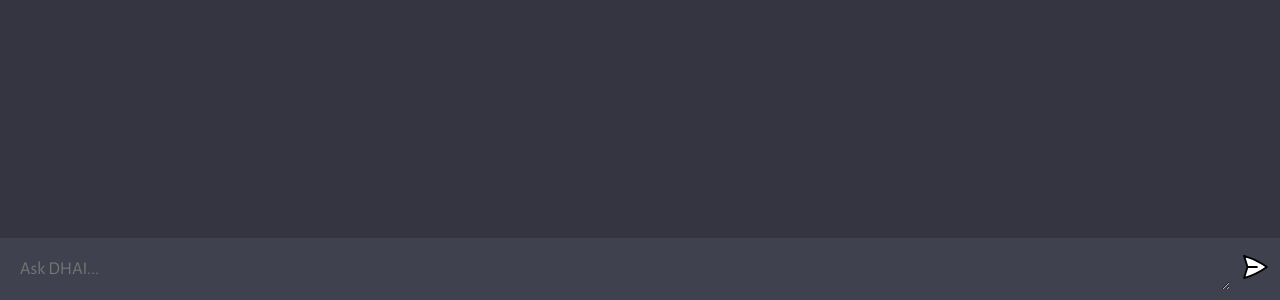
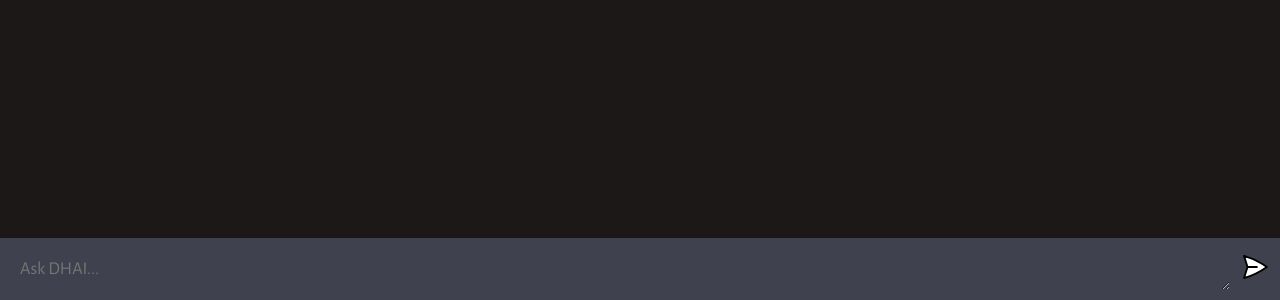
Before and after one commit to CraftDale2020/DHAI, a website built with Vite: page client/index.html in a window 1280 px wide. Shown: the part 500-800 px from the top of the page. Built offline with nearby package versions, Linux system fonts and the light colour scheme.

Commit message:
Update style.css

```diff
--- a/client/style.css
+++ b/client/style.css
@@ -8,13 +8,13 @@
 }
 
 body {
-  background: #343541;
+  background: #1d1818;
 }
 
 #app {
   width: 100vw;
   height: 100vh;
-  background: #343541;
+  background: #1d1818;
 
   display: flex;
   flex-direction: column;
```
